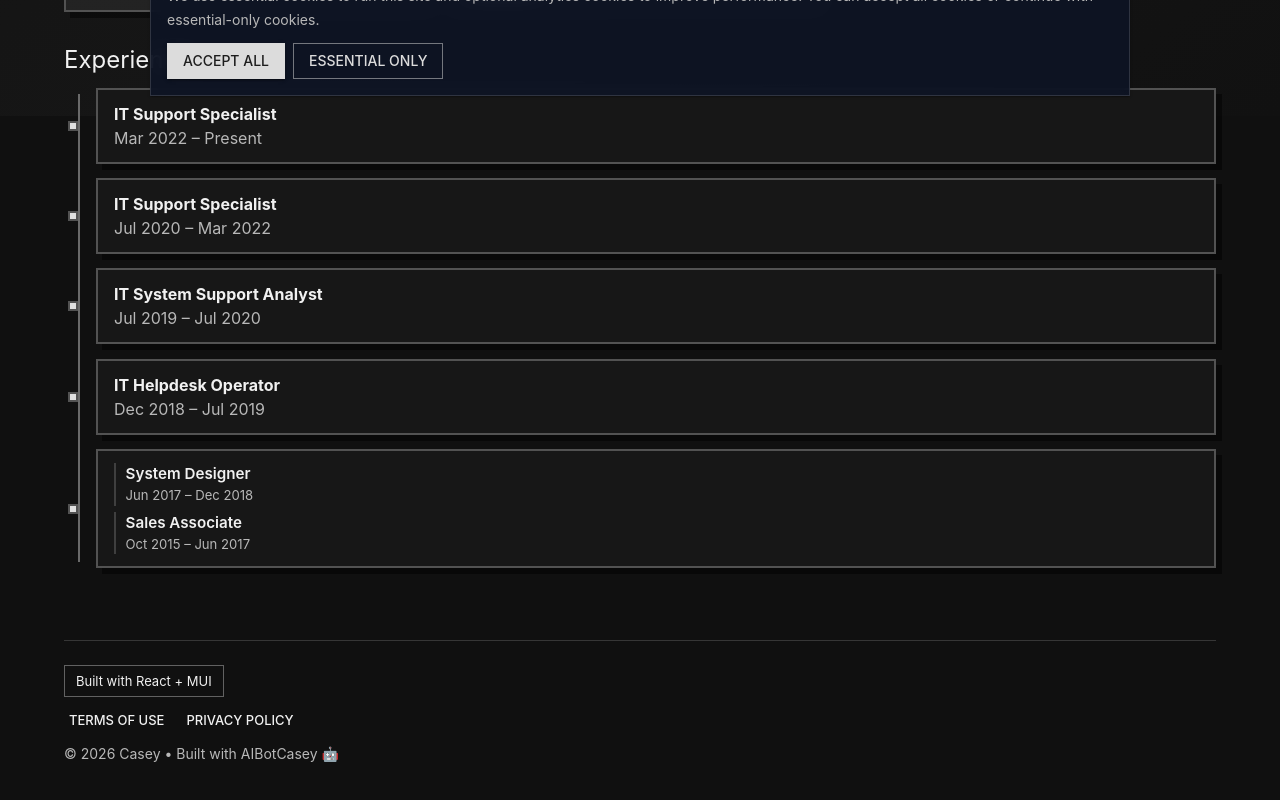
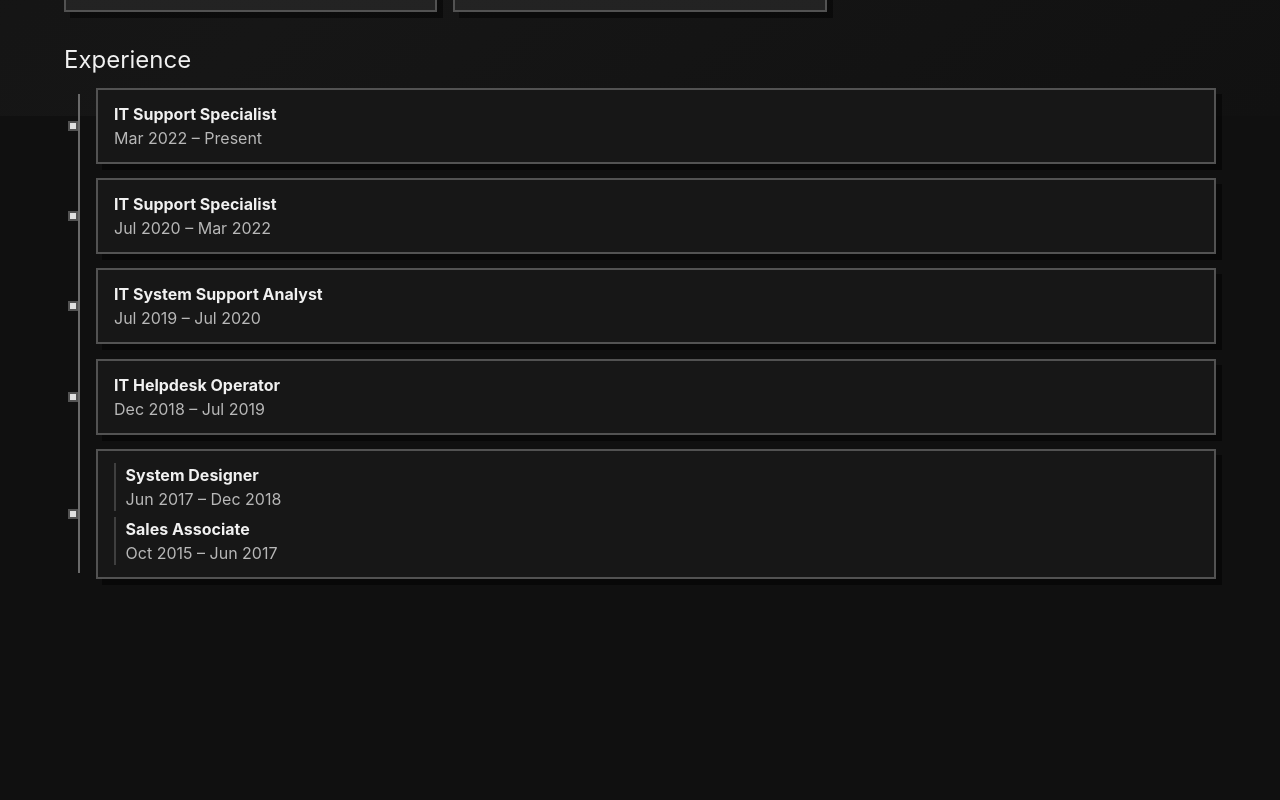
Before and after one commit to AIBotCasey/casey-pages, a React (Vite) app: page / in a window 1280 px wide. Shown: the part 684-1484 px from the top of the page. After the commit the page ends 1343 px from the top, so only its background shows below. Built offline with nearby package versions, Linux system fonts and the light colour scheme.

Commit message:
UI cleanup: unify experience text sizing and remove footer/cookie banner

```diff
--- a/src/components/Layout.jsx
+++ b/src/components/Layout.jsx
@@ -2,7 +2,6 @@ import {
   AppBar,
   Box,
   Button,
-  Chip,
   Container,
   CssBaseline,
   Stack,
@@ -14,7 +13,6 @@ import {
 import RocketLaunchRoundedIcon from '@mui/icons-material/RocketLaunchRounded'
 import { Link as RouterLink, useLocation } from 'react-router-dom'
 import { useMemo } from 'react'
-import CookieConsent from './CookieConsent'
 
 function AnimatedBackground({ moneySite }) {
   const background = moneySite
@@ -107,20 +105,7 @@ export default function Layout({ children, moneySite = false }) {
 
       <Container maxWidth="lg" sx={{ py: { xs: 8, md: 10 } }}>
         {children}
-        <Stack spacing={1} sx={{ mt: 9, pt: 3, borderTop: '1px solid rgba(255,255,255,0.16)' }}>
-          <Chip label="Built with React + MUI" variant="outlined" sx={{ width: 'fit-content', borderRadius: 0 }} />
-          {!moneySite ? (
-            <Stack direction="row" spacing={1.5} flexWrap="wrap" useFlexGap>
-              <Button size="small" color="inherit" component={RouterLink} to="/terms">Terms of Use</Button>
-              <Button size="small" color="inherit" component={RouterLink} to="/privacy">Privacy Policy</Button>
-            </Stack>
-          ) : null}
-          <Typography variant="body2" color="text.secondary">
-            © {new Date().getFullYear()} Casey • Built with AIBotCasey 🤖
-          </Typography>
-        </Stack>
       </Container>
-      <CookieConsent />
     </ThemeProvider>
   )
 }
--- a/src/pages/HomePage.jsx
+++ b/src/pages/HomePage.jsx
@@ -174,8 +174,8 @@ export default function HomePage() {
                   <Stack spacing={0.8}>
                     {entry.roles.map((role) => (
                       <Box key={`${role.title}-${role.period}`} sx={{ pl: 1.2, borderLeft: '2px solid #3f3f3f' }}>
-                        <Typography sx={{ fontWeight: 600, fontSize: '0.95rem' }}>{role.title}</Typography>
-                        <Typography color="text.secondary" sx={{ fontSize: '0.82rem' }}>{role.period}</Typography>
+                        <Typography sx={{ fontWeight: 700 }}>{role.title}</Typography>
+                        <Typography color="text.secondary">{role.period}</Typography>
                       </Box>
                     ))}
                   </Stack>
```
